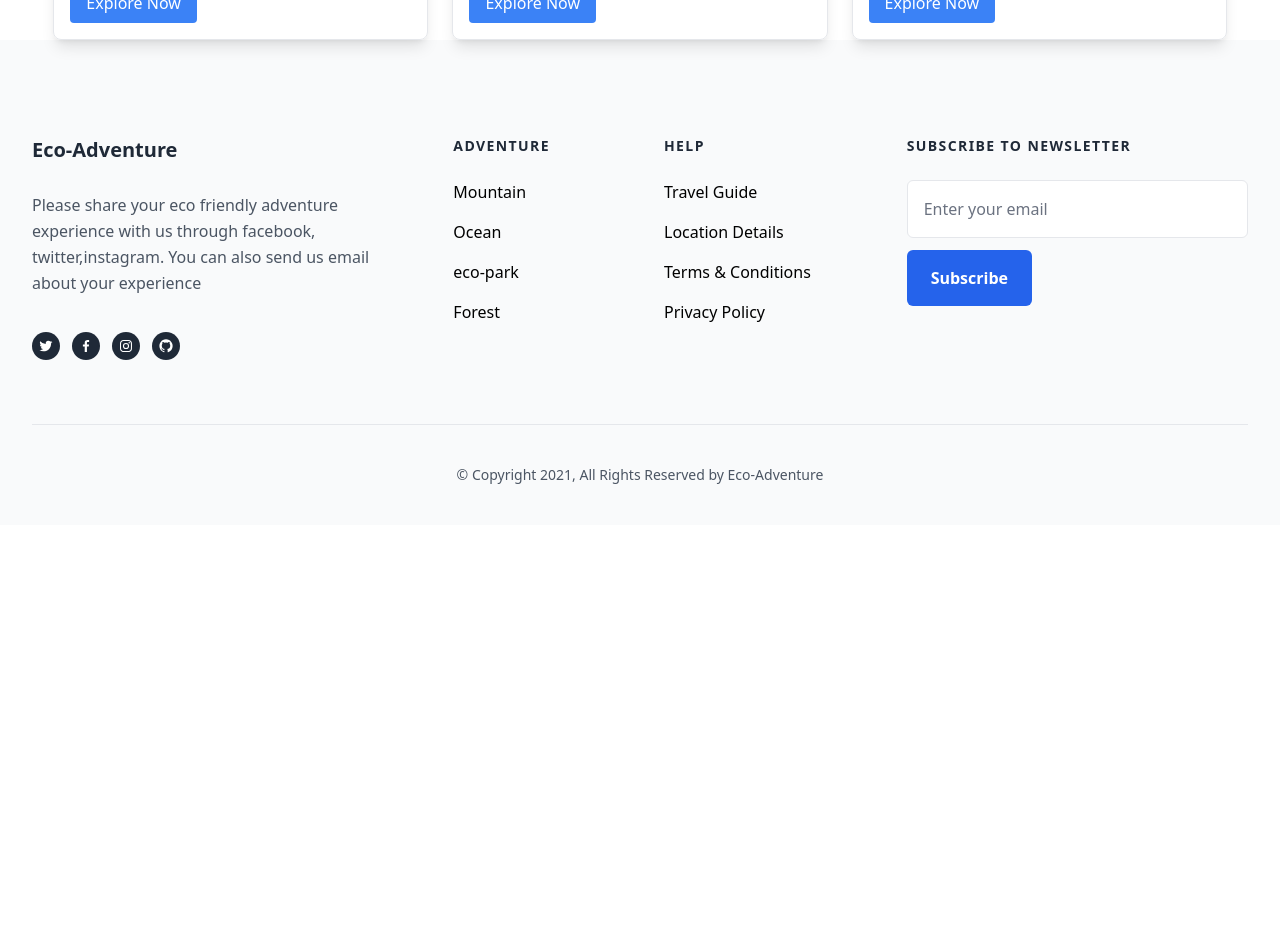
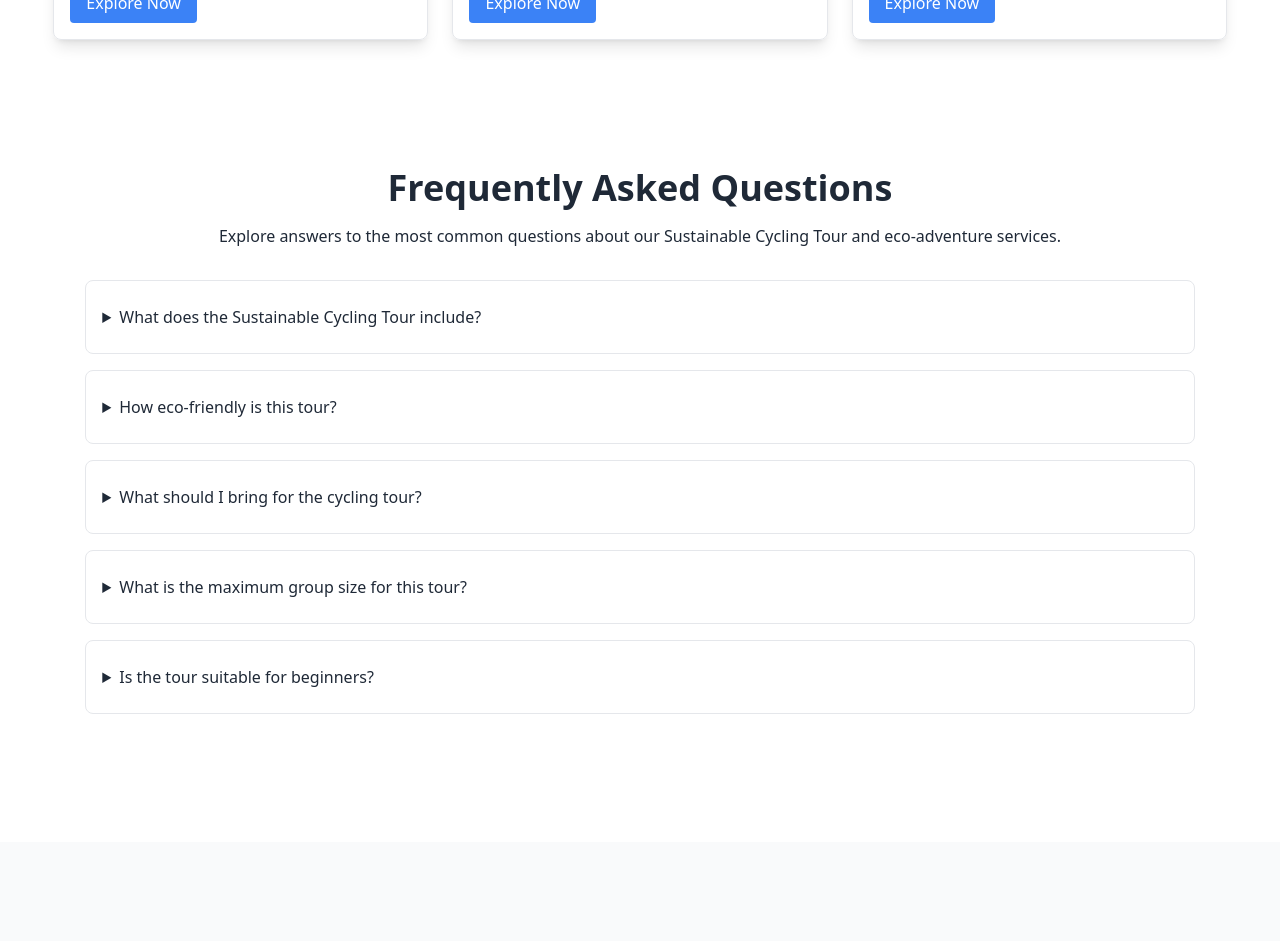
Before and after one commit to AsadEducation/Eco-Adventure-site, a React (Vite) app: page / in a window 1280 px wide. Shown: the part 2200-3141 px from the top of the page. Before the commit the page ends 2725 px from the top, so only its background shows below. Built offline with nearby package versions, Linux system fonts and the light colour scheme; no server answers.

Commit message:
added faq section

```diff
--- /dev/null
+++ b/src/ExtraSection/Faq.jsx
@@ -0,0 +1,59 @@
+import React from 'react';
+
+const Faq = () => {
+    return (
+        <section className="dark:bg-gray-100 rounded-lg dark:text-gray-800">
+            <div className="container flex flex-col justify-center px-4 py-8 mx-auto md:p-8">
+                <h2 className="text-2xl font-semibold sm:text-4xl text-center">Frequently Asked Questions</h2>
+                <p className="mt-4 mb-8 text-center dark:text-gray-600">
+                    Explore answers to the most common questions about our Sustainable Cycling Tour and eco-adventure services.
+                </p>
+                <div className="space-y-4">
+                    <details className="w-full border rounded-lg">
+                        <summary className="px-4 py-6 focus:outline-none focus-visible:dark:ring-violet-600">
+                            What does the Sustainable Cycling Tour include?
+                        </summary>
+                        <p className="px-4 py-6 pt-0 ml-4 -mt-4 dark:text-gray-600">
+                            The tour includes a bicycle, helmet, and a professional guide. Additionally, you'll enjoy stops at eco-friendly locations.
+                        </p>
+                    </details>
+                    <details className="w-full border rounded-lg">
+                        <summary className="px-4 py-6 focus:outline-none focus-visible:dark:ring-violet-600">
+                            How eco-friendly is this tour?
+                        </summary>
+                        <p className="px-4 py-6 pt-0 ml-4 -mt-4 dark:text-gray-600">
+                            The tour is completely carbon-neutral, featuring eco stops and sustainable transportation methods to minimize environmental impact.
+                        </p>
+                    </details>
+                    <details className="w-full border rounded-lg">
+                        <summary className="px-4 py-6 focus:outline-none focus-visible:dark:ring-violet-600">
+                            What should I bring for the cycling tour?
+                        </summary>
+                        <p className="px-4 py-6 pt-0 ml-4 -mt-4 dark:text-gray-600">
+                            We recommend wearing reflective clothing, staying hydrated, and following cycling rules for a safe and enjoyable experience.
+                        </p>
+                    </details>
+                    <details className="w-full border rounded-lg">
+                        <summary className="px-4 py-6 focus:outline-none focus-visible:dark:ring-violet-600">
+                            What is the maximum group size for this tour?
+                        </summary>
+                        <p className="px-4 py-6 pt-0 ml-4 -mt-4 dark:text-gray-600">
+                            The maximum group size for the Sustainable Cycling Tour is 10 participants to ensure personalized attention and safety.
+                        </p>
+                    </details>
+                    <details className="w-full border rounded-lg">
+                        <summary className="px-4 py-6 focus:outline-none focus-visible:dark:ring-violet-600">
+                            Is the tour suitable for beginners?
+                        </summary>
+                        <p className="px-4 py-6 pt-0 ml-4 -mt-4 dark:text-gray-600">
+                            Yes, the tour is rated "Easy" and is perfect for beginners. The route is designed to be comfortable and enjoyable for all skill levels.
+                        </p>
+                    </details>
+                </div>
+            </div>
+        </section>
+
+    );
+};
+
+export default Faq;
--- a/src/Layout/Home.jsx
+++ b/src/Layout/Home.jsx
@@ -6,6 +6,7 @@ import Expo from '../Components/Expo';
 import AdventureProvider from '../Provider/AdventureProvider';
 import { useLocation } from 'react-router-dom';
 import PageTitle from '../Components/PageTitle';
+import Faq from '../ExtraSection/Faq';
 
 
 const Home = () => {
@@ -36,6 +37,8 @@ const Home = () => {
                     <Expo/>
                 </AdventureProvider>
 
+                <div className='my-8 md:my-16 lg:my-24'><Faq/></div>
+
             </main>
             <footer>
                 <Footer></Footer>
```
